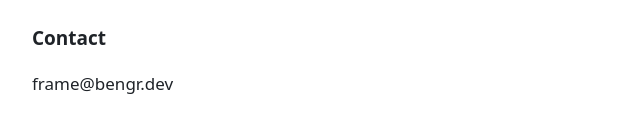
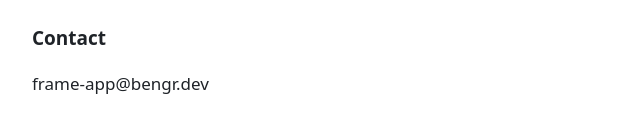
Before and after one commit to bengry/frame-tv, a plain HTML site: page privacy.html in a window 1280 px wide. Shown: the part 931-1064 px from the top of the page, 268-908 px from the left. Drawn offline with Linux system fonts and the light colour scheme.

Commit message:
Use frame-app@bengr.dev as contact

```diff
--- a/privacy.html
+++ b/privacy.html
@@ -41,6 +41,6 @@ including the Limited Use requirements.</p>
 Uninstalling Frame deletes all data on the TV.</p>
 
 <h2>Contact</h2>
-<p>frame@bengr.dev</p>
+<p>frame-app@bengr.dev</p>
 </body>
 </html>
```
Also changed, not shown: index.html (+1 -1 lines).
